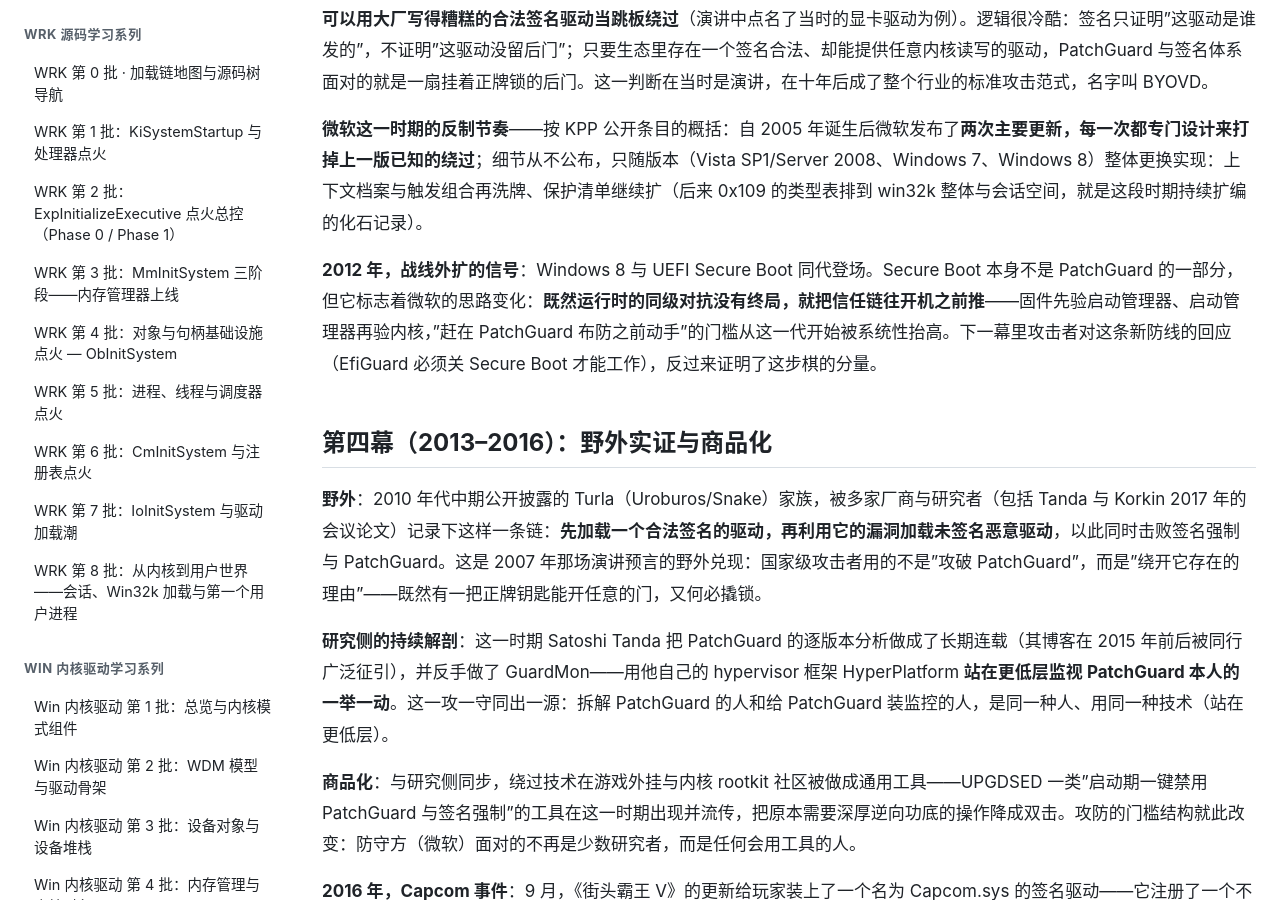
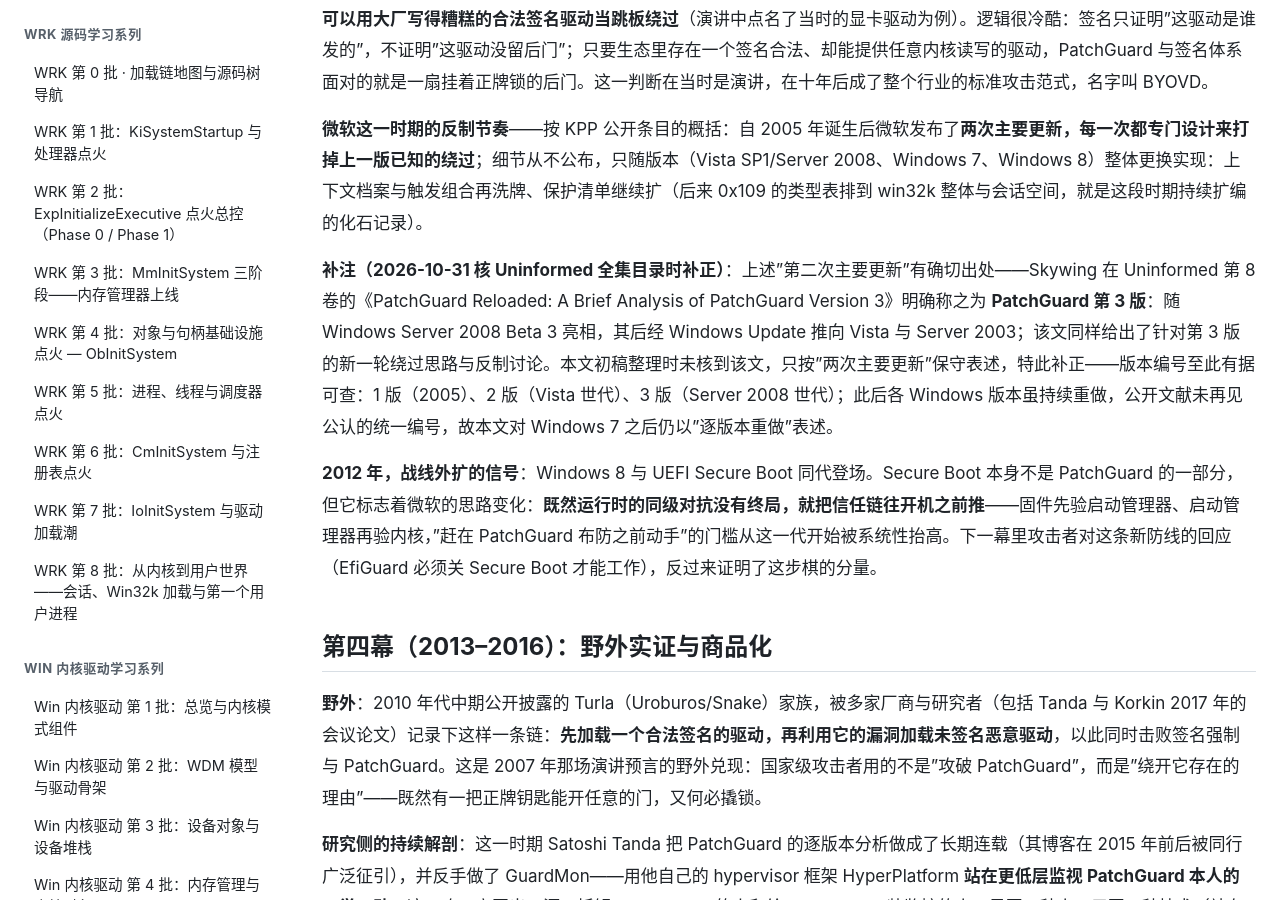
Before and after one commit to jimwitty/jimwitty.github.io, a Jekyll site: the page built from _posts/2026-10-31-patchguard-history.md, in a window 1280 px wide and 900 px high, scrolled down 2552 px. Built offline with Jekyll 4.4.1, drawn with Linux system fonts in a browser that asks for light colours.

Commit message:
攻防史补注：PatchGuard 第 3 版出处（Skywing《PatchGuard Reloaded》）

```diff
--- a/_posts/2026-10-31-patchguard-history.md
+++ b/_posts/2026-10-31-patchguard-history.md
@@ -41,6 +41,8 @@ categories: essay
 
 **微软这一时期的反制节奏**——按 KPP 公开条目的概括：自 2005 年诞生后微软发布了**两次主要更新，每一次都专门设计来打掉上一版已知的绕过**；细节从不公布，只随版本（Vista SP1/Server 2008、Windows 7、Windows 8）整体更换实现：上下文档案与触发组合再洗牌、保护清单继续扩（后来 0x109 的类型表排到 win32k 整体与会话空间，就是这段时期持续扩编的化石记录）。
 
+**补注（2026-10-31 核 Uninformed 全集目录时补正）**：上述"第二次主要更新"有确切出处——Skywing 在 Uninformed 第 8 卷的《PatchGuard Reloaded: A Brief Analysis of PatchGuard Version 3》明确称之为 **PatchGuard 第 3 版**：随 Windows Server 2008 Beta 3 亮相，其后经 Windows Update 推向 Vista 与 Server 2003；该文同样给出了针对第 3 版的新一轮绕过思路与反制讨论。本文初稿整理时未核到该文，只按"两次主要更新"保守表述，特此补正——版本编号至此有据可查：1 版（2005）、2 版（Vista 世代）、3 版（Server 2008 世代）；此后各 Windows 版本虽持续重做，公开文献未再见公认的统一编号，故本文对 Windows 7 之后仍以"逐版本重做"表述。
+
 **2012 年，战线外扩的信号**：Windows 8 与 UEFI Secure Boot 同代登场。Secure Boot 本身不是 PatchGuard 的一部分，但它标志着微软的思路变化：**既然运行时的同级对抗没有终局，就把信任链往开机之前推**——固件先验启动管理器、启动管理器再验内核，"赶在 PatchGuard 布防之前动手"的门槛从这一代开始被系统性抬高。下一幕里攻击者对这条新防线的回应（EfiGuard 必须关 Secure Boot 才能工作），反过来证明了这步棋的分量。
 
 ## 第四幕（2013–2016）：野外实证与商品化
```
